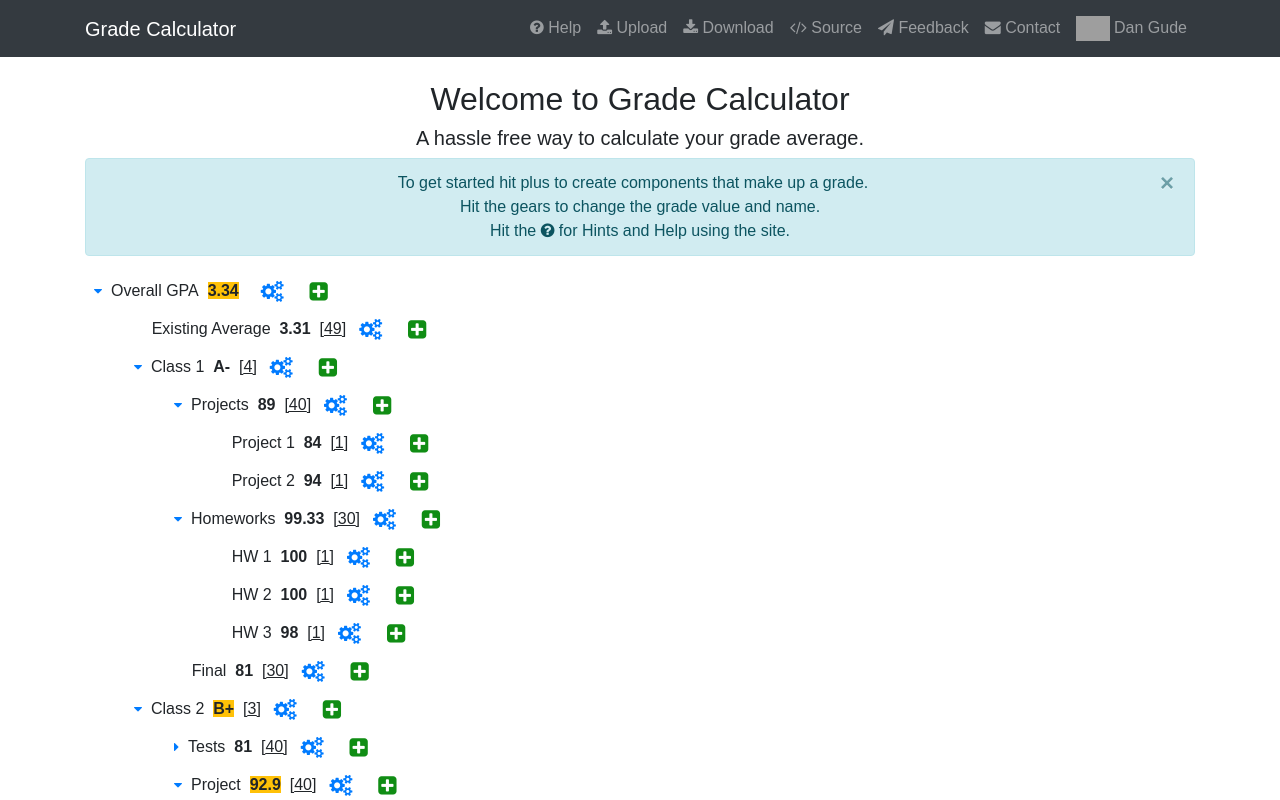
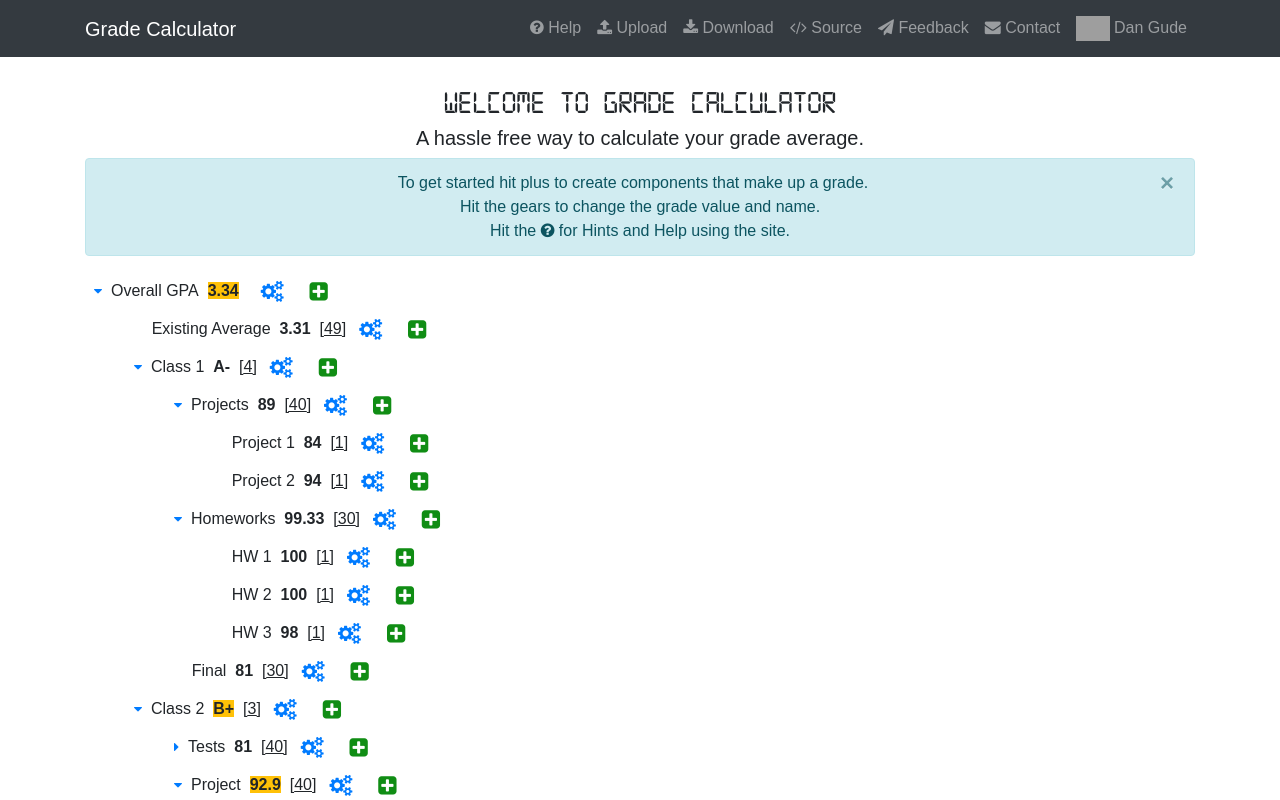
Before and after one commit to DanTheManGude/Grade-Calculator, a React (Create React App) app: page / in a window 1280 px wide. Shown: the top 800 px of the page. Built offline with nearby package versions, Linux system fonts and the light colour scheme; grey boxes are pictures that could not be loaded.

Commit message:
Added custom font and re organized stylesheet

```diff
--- /dev/null
+++ b/public/css/index.css
@@ -0,0 +1,24 @@
+/*color of the add grade button */
+#addGradeButton {
+    color: #108d14;
+}
+#addGradeButton:hover {
+    color: #0b5f0e;
+}
+
+/*pointer styles */
+.pointer, .btn, a {
+    cursor: pointer;
+}
+.default {
+    cursor: default;
+}
+
+/*using custom font*/
+@font-face {
+    font-family: 'Calculator';
+    src: url('./digital-7 (mono).ttf');
+}
+#title {
+    font-family: 'Calculator';
+}
--- a/public/index.html
+++ b/public/index.html
@@ -18,25 +18,8 @@
 
     <link href="vendor/bootstrap/css/bootstrap.min.css" rel="stylesheet">
     <link rel="stylesheet" href="https://cdnjs.cloudflare.com/ajax/libs/font-awesome/4.7.0/css/font-awesome.min.css">
+    <link href="./css/index.css" rel="stylesheet">
 
-    <style>
-        /*color of the add grade button */
-        #addGradeButton {
-            color: #108d14;
-        }
-        #addGradeButton:hover {
-            color: #0b5f0e;
-        }
-
-        /*pointer styles */
-        .pointer, .btn, a {
-            cursor: pointer;
-        }
-        .default {
-            cursor: default;
-        }
-
-    </style>
   </head>
     <body>
         <noscript>
--- a/src/components/App.js
+++ b/src/components/App.js
@@ -77,7 +77,7 @@ export class App extends React.Component {
                 <div className="container default">
                   <div className="row">
                     <div className="col-lg-12 intro">
-                      <h2 className="mt-5">Welcome to Grade Calculator</h2>
+                      <h2 id="title" className="mt-5">Welcome to Grade Calculator</h2>
                       <h5> A hassle free way to calculate your grade average.</h5>
                       {/*into blurb and a quick get started instructions*/}
                       <div className="alert alert-info alert-dismissable">
```
Also changed, not shown: public/css/digital-7 (mono).ttf (added).
